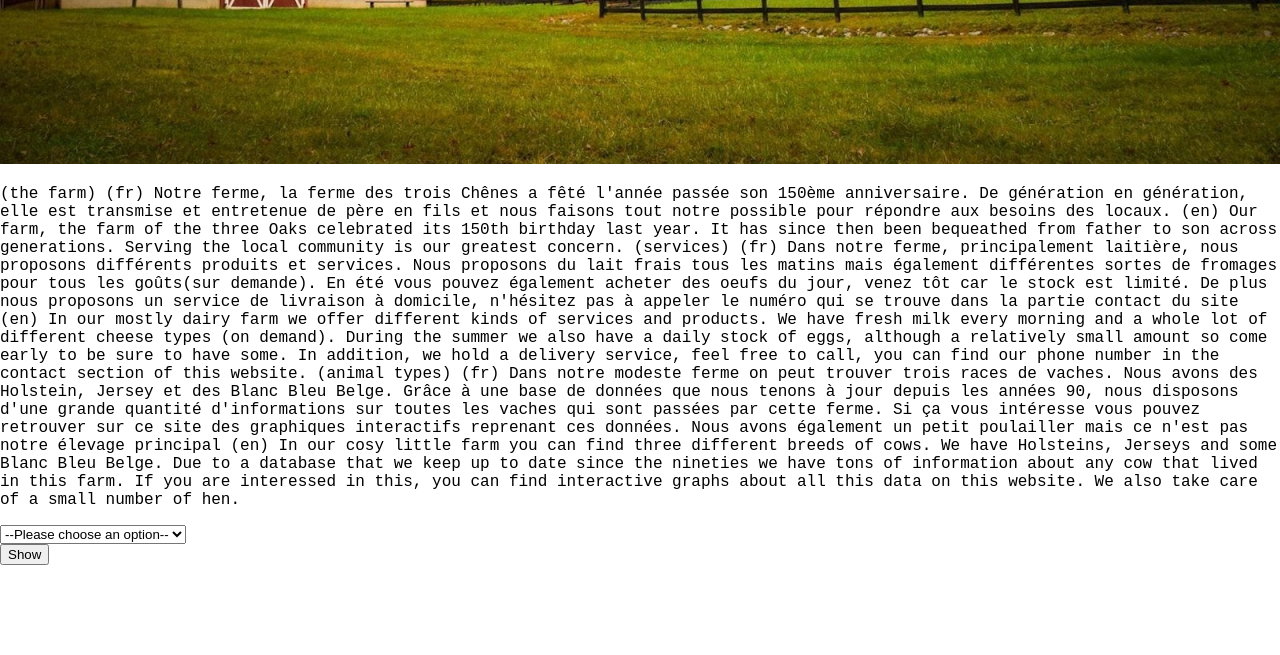
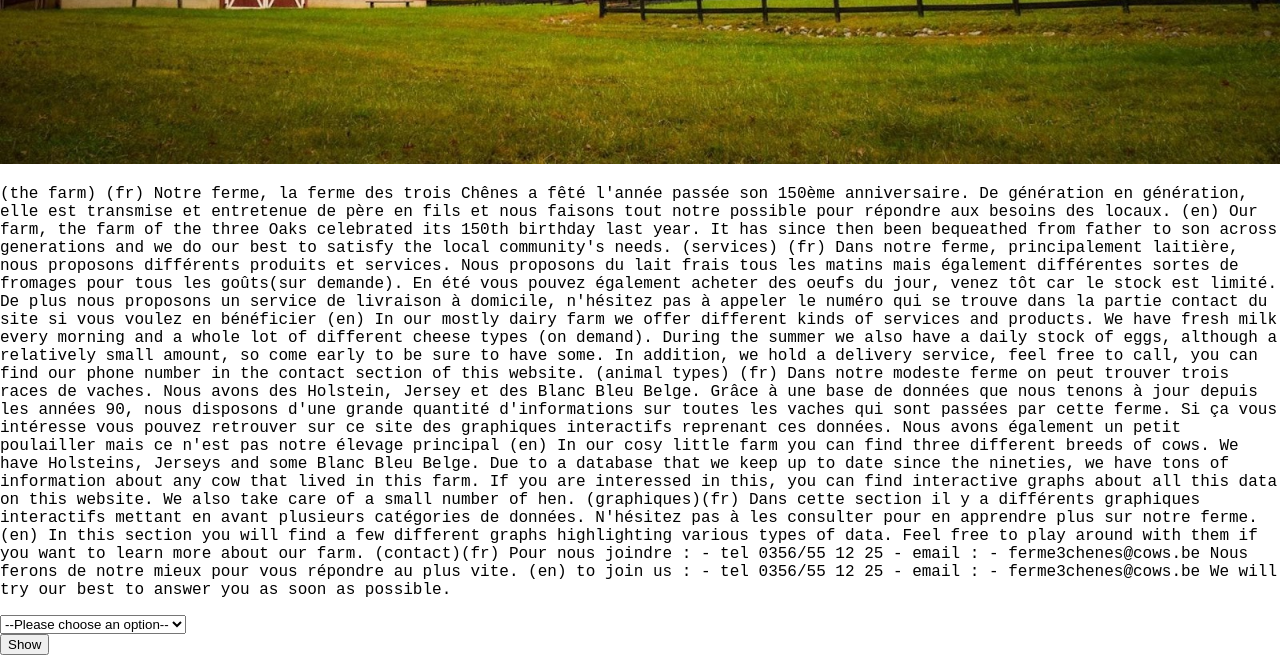
Before and after one commit to Eduart2001/P2_Harold_3, a Flask app: page / in a window 1280 px wide. Shown: the part 605-1260 px from the top of the page. Before the commit the page ends 1170 px from the top, so only its background shows below. Run offline with Flask 2, Linux system fonts and the light colour scheme.

Commit message:
Update index.html

```diff
--- a/farm/farm/templates/index.html
+++ b/farm/farm/templates/index.html
@@ -45,31 +45,41 @@
     entretenue de père en fils et nous faisons tout notre possible pour répondre
     aux besoins des locaux. (en) Our farm, the farm of the three Oaks celebrated
     its 150th birthday last year. It has since then been bequeathed from father
-    to son across generations. Serving the local community is our greatest
-    concern. (services) (fr) Dans notre ferme, principalement laitière, nous
-    proposons différents produits et services. Nous proposons du lait frais tous
-    les matins mais également différentes sortes de fromages pour tous les
-    goûts(sur demande). En été vous pouvez également acheter des oeufs du jour,
-    venez tôt car le stock est limité. De plus nous proposons un service de
-    livraison à domicile, n'hésitez pas à appeler le numéro qui se trouve dans
-    la partie contact du site (en) In our mostly dairy farm we offer different
-    kinds of services and products. We have fresh milk every morning and a whole
-    lot of different cheese types (on demand). During the summer we also have a
-    daily stock of eggs, although a relatively small amount so come early to be
-    sure to have some. In addition, we hold a delivery service, feel free to
-    call, you can find our phone number in the contact section of this website.
-    (animal types) (fr) Dans notre modeste ferme on peut trouver trois races de
-    vaches. Nous avons des Holstein, Jersey et des Blanc Bleu Belge. Grâce à une
-    base de données que nous tenons à jour depuis les années 90, nous disposons
-    d'une grande quantité d'informations sur toutes les vaches qui sont passées
-    par cette ferme. Si ça vous intéresse vous pouvez retrouver sur ce site des
-    graphiques interactifs reprenant ces données. Nous avons également un petit
-    poulailler mais ce n'est pas notre élevage principal (en) In our cosy little
-    farm you can find three different breeds of cows. We have Holsteins, Jerseys
-    and some Blanc Bleu Belge. Due to a database that we keep up to date since
-    the nineties we have tons of information about any cow that lived in this
-    farm. If you are interessed in this, you can find interactive graphs about
-    all this data on this website. We also take care of a small number of hen.
+    to son across generations and we do our best to satisfy the local
+    community's needs. (services) (fr) Dans notre ferme, principalement
+    laitière, nous proposons différents produits et services. Nous proposons du
+    lait frais tous les matins mais également différentes sortes de fromages
+    pour tous les goûts(sur demande). En été vous pouvez également acheter des
+    oeufs du jour, venez tôt car le stock est limité. De plus nous proposons un
+    service de livraison à domicile, n'hésitez pas à appeler le numéro qui se
+    trouve dans la partie contact du site si vous voulez en bénéficier (en) In
+    our mostly dairy farm we offer different kinds of services and products. We
+    have fresh milk every morning and a whole lot of different cheese types (on
+    demand). During the summer we also have a daily stock of eggs, although a
+    relatively small amount, so come early to be sure to have some. In addition,
+    we hold a delivery service, feel free to call, you can find our phone number
+    in the contact section of this website. (animal types) (fr) Dans notre
+    modeste ferme on peut trouver trois races de vaches. Nous avons des
+    Holstein, Jersey et des Blanc Bleu Belge. Grâce à une base de données que
+    nous tenons à jour depuis les années 90, nous disposons d'une grande
+    quantité d'informations sur toutes les vaches qui sont passées par cette
+    ferme. Si ça vous intéresse vous pouvez retrouver sur ce site des graphiques
+    interactifs reprenant ces données. Nous avons également un petit poulailler
+    mais ce n'est pas notre élevage principal (en) In our cosy little farm you
+    can find three different breeds of cows. We have Holsteins, Jerseys and some
+    Blanc Bleu Belge. Due to a database that we keep up to date since the
+    nineties, we have tons of information about any cow that lived in this farm.
+    If you are interessed in this, you can find interactive graphs about all
+    this data on this website. We also take care of a small number of hen.
+    (graphiques)(fr) Dans cette section il y a différents graphiques interactifs
+    mettant en avant plusieurs catégories de données. N'hésitez pas à les
+    consulter pour en apprendre plus sur notre ferme. (en) In this section you
+    will find a few different graphs highlighting various types of data. Feel
+    free to play around with them if you want to learn more about our farm.
+    (contact)(fr) Pour nous joindre : - tel 0356/55 12 25 - email : -
+    ferme3chenes@cows.be Nous ferons de notre mieux pour vous répondre au plus
+    vite. (en) to join us : - tel 0356/55 12 25 - email : - ferme3chenes@cows.be
+    We will try our best to answer you as soon as possible.
   </p>
 </div>
 {%endblock%} {%block graphics%}
```
